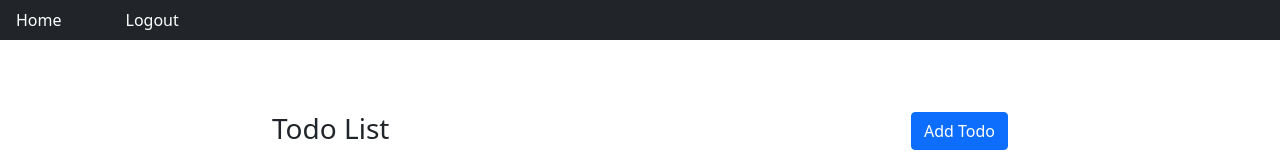
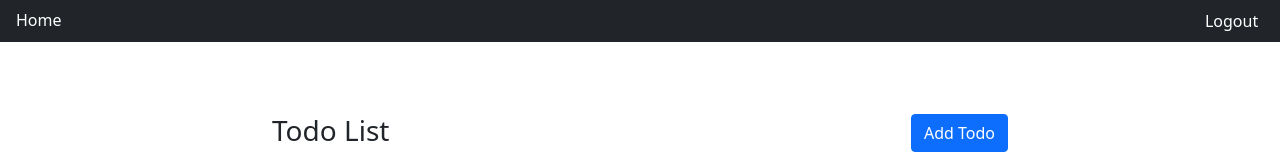
Before and after one commit to musaabdullah/Todo-list-app-with-jwt-auth-in-react-js, a React (Create React App) app: page /login in a window 1280 px wide. Shown: the top 160 px of the page. Built offline with nearby package versions, Linux system fonts and the light colour scheme; no server answers.

Commit message:
final commit

```diff
--- a/package.json
+++ b/package.json
@@ -8,9 +8,11 @@
     "@testing-library/user-event": "^12.8.3",
     "axios": "^0.21.1",
     "bootstrap": "^4.6.0",
+    "history": "^5.0.0",
     "react": "^17.0.2",
     "react-bootstrap": "^1.5.2",
     "react-dom": "^17.0.2",
+    "react-icons": "^4.2.0",
     "react-redux": "^7.2.3",
     "react-router-dom": "^5.2.0",
     "react-scripts": "4.0.3",
--- a/src/App.js
+++ b/src/App.js
@@ -6,6 +6,7 @@ import Login from "./components/Login";
 import Home from "./components/Home";
 import { useDispatch, useSelector } from "react-redux";
 import { handleCheckAuth } from "./redux/actions/user";
+import { history } from "./helpers/history";
 function App() {
   const dispatch = useDispatch();
   const state = useSelector((state) => state);
@@ -17,7 +18,7 @@ function App() {
   }, [dispatch]);
   return (
     <>
-      <Router>
+      <Router history={history}>
         <Switch>
           <Route exact path={["/", "/Home"]}>
             {isLoggedIn ? <Home /> : <Login />}
--- a/src/components/Login.js
+++ b/src/components/Login.js
@@ -10,7 +10,7 @@ function Login() {
   const history = useHistory();
   const dispatch = useDispatch();
   const state = useSelector((state) => state.user);
-  console.log(state);
+  // console.log(state);
   const submitLogin = (e) => {
     e.preventDefault();
     dispatch(handleLogin(user));
--- a/src/components/Navbar.js
+++ b/src/components/Navbar.js
@@ -1,5 +1,5 @@
 import React from "react";
-import { Link, useHistory } from "react-router-dom";
+import { Link, Redirect, useHistory } from "react-router-dom";
 import { useSelector, useDispatch } from "react-redux";
 import { handleLogout } from "../redux/actions/user";
 function Navbar() {
@@ -9,32 +9,37 @@ function Navbar() {
 
   const submitLogout = () => {
     dispatch(handleLogout());
+    // <Redirect to={{ pathname: "/login" }} />;
     history.push("/login");
+    window.location.reload();
   };
 
   return (
-    <div className="nav bg-dark d-flex">
-      <Link to="/" className="nav-item nav-link text-white">
+    <div className="nav bg-dark d-flex ">
+      <Link to="/" className="nav-item nav-link text-white flex-grow-1">
         Home
       </Link>
       {state.user ? (
-        <>
+        <div className="d-flex ">
           <Link to="/register" className="nav-item nav-link text-white">
             {state.user.username}
           </Link>
-          <Link onClick={submitLogout} className="nav-item nav-link text-white">
+          <button
+            onClick={() => submitLogout()}
+            className="nav-item nav-link text-white bg-dark btn"
+          >
             Logout
-          </Link>
-        </>
+          </button>
+        </div>
       ) : (
-        <>
+        <div className="d-flex">
           <Link to="/register" className="nav-item nav-link text-white">
             Register
           </Link>
           <Link to="/login" className="nav-item nav-link text-white">
             Login
           </Link>
-        </>
+        </div>
       )}
       )
     </div>
--- /dev/null
+++ b/src/helpers/history.js
@@ -0,0 +1,3 @@
+import { createBrowserHistory } from "history";
+
+export const history = createBrowserHistory();
```
Also changed, not shown: 1 other file (tests, documents, lock files or other folders).
